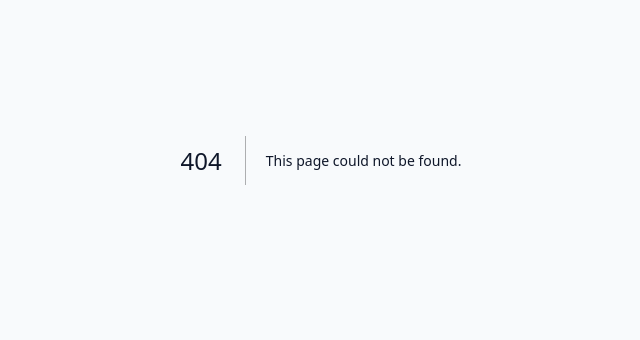
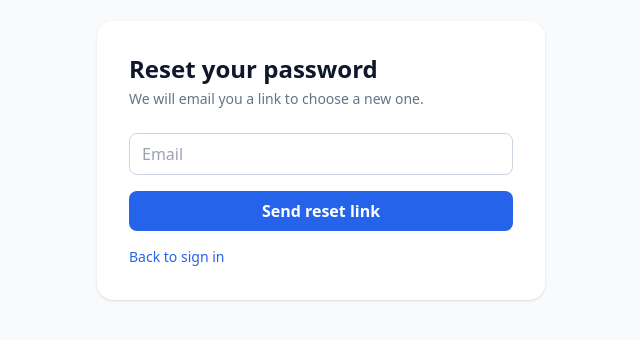
Before and after one commit to Luper-927/cloutinet-enterprise, a Next.js app: page /forgot-password in a window 1280 px wide. Before the commit this address had no page. Shown: the part 240-580 px from the top of the page, without its empty margins (319-959 px from the left). Built offline with nearby package versions, Linux system fonts and the light colour scheme.

Commit message:
Add Forgot Password functionality with email input

```diff
--- /dev/null
+++ b/app/forgot-password/page.tsx
@@ -0,0 +1,59 @@
+"use client";
+
+import { useState } from "react";
+import { createClient } from "@/lib/supabase/client";
+
+export default function ForgotPasswordPage() {
+  const [email, setEmail] = useState("");
+  const [message, setMessage] = useState<string | null>(null);
+  const [errorMsg, setErrorMsg] = useState<string | null>(null);
+  const [loading, setLoading] = useState(false);
+
+  async function handleSubmit(e: React.FormEvent<HTMLFormElement>) {
+    e.preventDefault();
+    setErrorMsg(null);
+    setMessage(null);
+    setLoading(true);
+    const supabase = createClient();
+    const { error } = await supabase.auth.resetPasswordForEmail(email, {
+      redirectTo: `${window.location.origin}/auth/callback?next=/reset-password`,
+    });
+    if (error) {
+      setErrorMsg(error.message);
+    } else {
+      setMessage("If that email has an account, a reset link is on its way. Check your inbox.");
+    }
+    setLoading(false);
+  }
+
+  return (
+    <main className="flex min-h-screen items-center justify-center px-4">
+      <div className="w-full max-w-md rounded-2xl bg-white p-8 shadow">
+        <h1 className="text-2xl font-bold">Reset your password</h1>
+        <p className="mt-1 text-sm text-slate-500">We will email you a link to choose a new one.</p>
+        <form onSubmit={handleSubmit} className="mt-6 space-y-4">
+          <input
+            type="email"
+            required
+            placeholder="Email"
+            value={email}
+            onChange={(e) => setEmail(e.target.value)}
+            className="w-full rounded-lg border border-slate-300 px-3 py-2"
+          />
+          {errorMsg && <p className="text-sm text-red-600">{errorMsg}</p>}
+          {message && <p className="text-sm text-emerald-700">{message}</p>}
+          <button
+            type="submit"
+            disabled={loading}
+            className="w-full rounded-lg bg-blue-600 px-4 py-2 font-semibold text-white hover:bg-blue-500 disabled:opacity-60"
+          >
+            {loading ? "Please wait..." : "Send reset link"}
+          </button>
+        </form>
+        <a href="/login" className="mt-4 inline-block text-sm text-blue-600 hover:underline">
+          Back to sign in
+        </a>
+      </div>
+    </main>
+  );
+}
```
